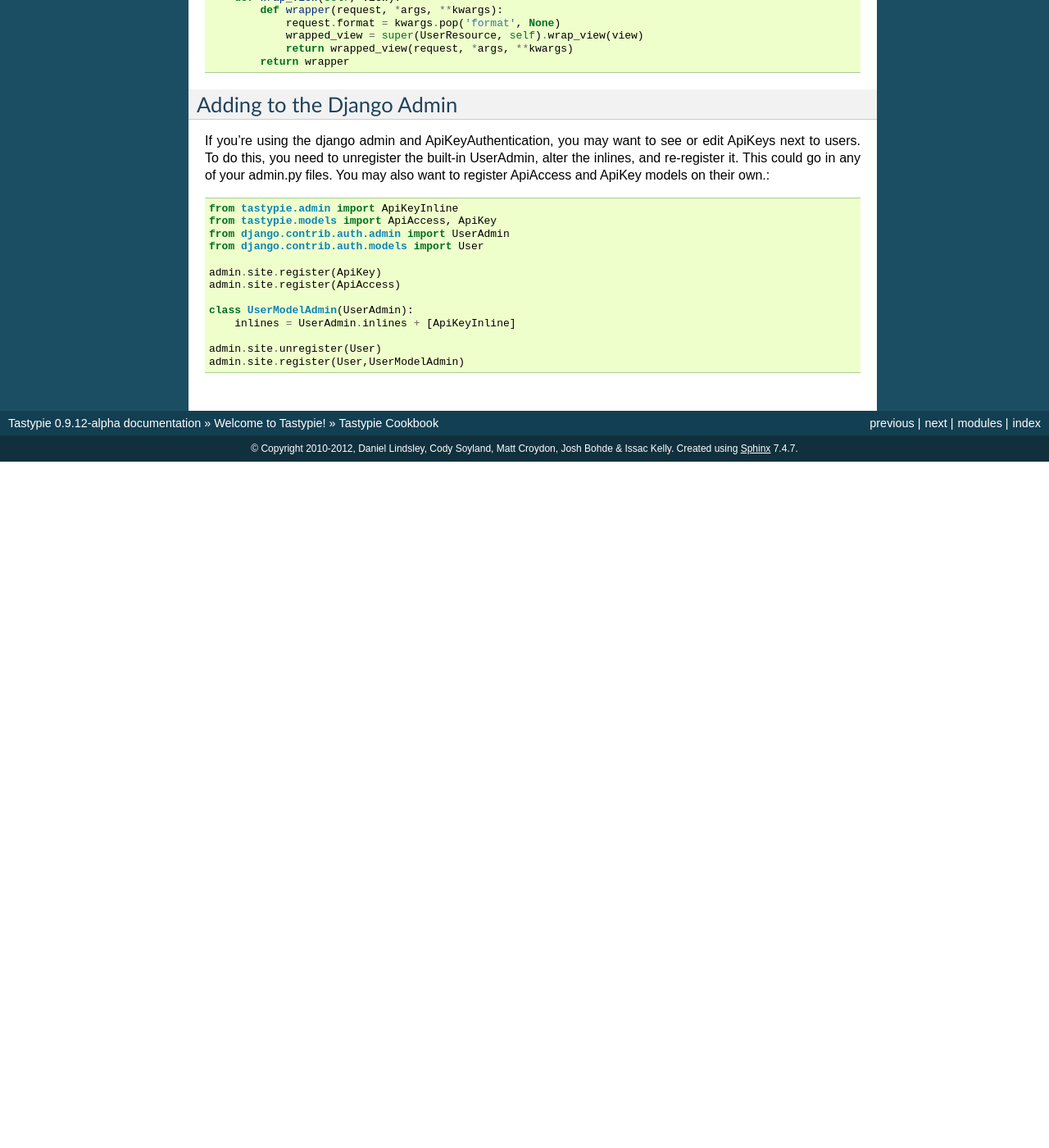
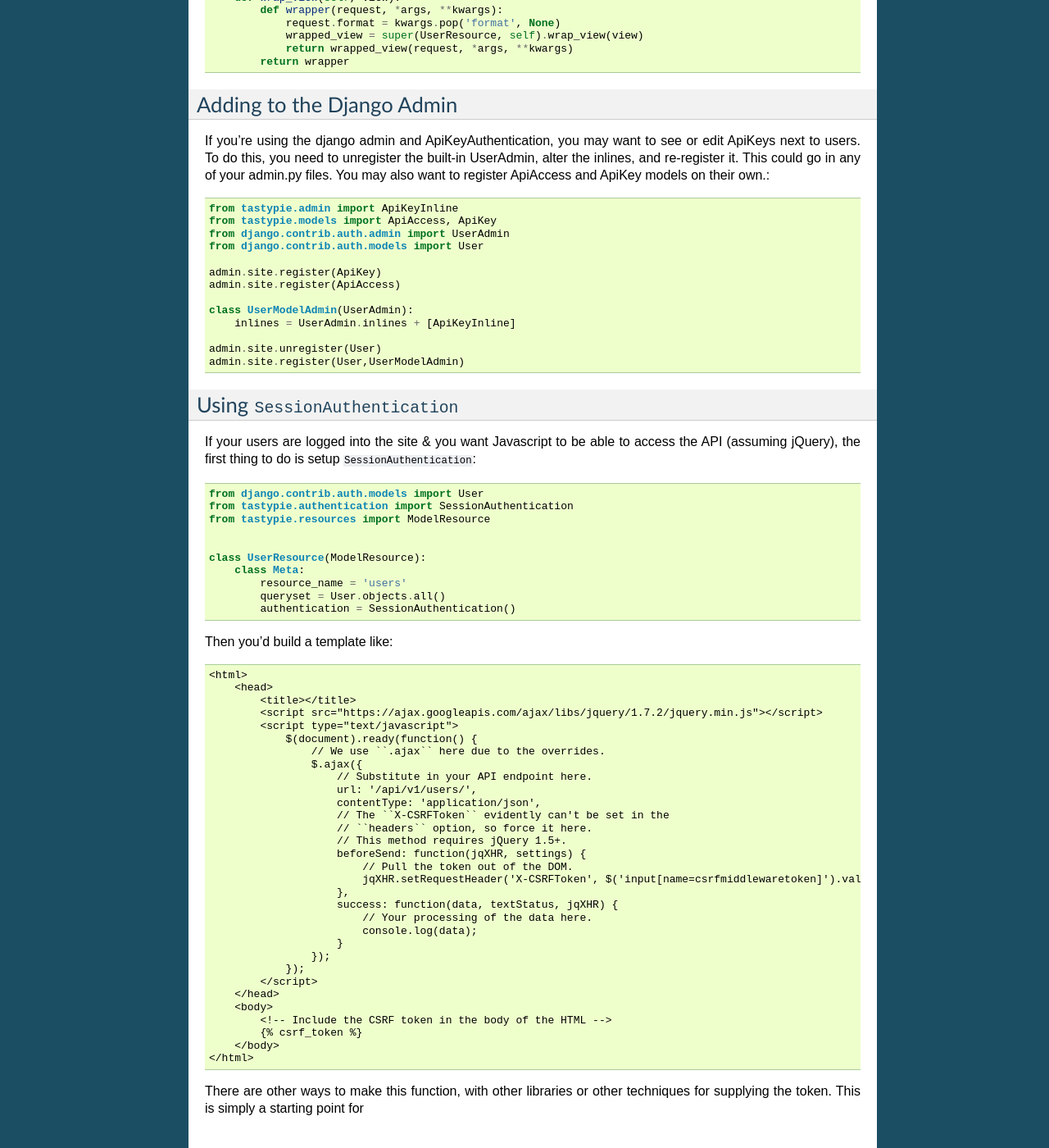
Before and after one commit to django-tastypie/django-tastypie, a Sphinx documentation site: the page built from docs/cookbook.rst, in a window 1280 px wide and 1400 px high, scrolled down 5595 px. Shown: the whole window at 82% size. Built offline with Sphinx 7.4.7, drawn with Linux system fonts in a browser that asks for light colours; before the commit the page ends 6158 px from its top, so only the background shows below that; some of the changed text lies outside the part shown.

Commit message:
Added docs & more tests for ``SessionAuthentication``.

```diff
--- a/docs/cookbook.rst
+++ b/docs/cookbook.rst
@@ -378,3 +378,59 @@ their own.::
 
     admin.site.unregister(User)
     admin.site.register(User,UserModelAdmin)
+
+
+Using ``SessionAuthentication``
+-------------------------------
+
+If your users are logged into the site & you want Javascript to be able to
+access the API (assuming jQuery), the first thing to do is setup
+``SessionAuthentication``::
+
+    from django.contrib.auth.models import User
+    from tastypie.authentication import SessionAuthentication
+    from tastypie.resources import ModelResource
+
+
+    class UserResource(ModelResource):
+        class Meta:
+            resource_name = 'users'
+            queryset = User.objects.all()
+            authentication = SessionAuthentication()
+
+Then you'd build a template like::
+
+    <html>
+        <head>
+            <title></title>
+            <script src="https://ajax.googleapis.com/ajax/libs/jquery/1.7.2/jquery.min.js"></script>
+            <script type="text/javascript">
+                $(document).ready(function() {
+                    // We use ``.ajax`` here due to the overrides.
+                    $.ajax({
+                        // Substitute in your API endpoint here.
+                        url: '/api/v1/users/',
+                        contentType: 'application/json',
+                        // The ``X-CSRFToken`` evidently can't be set in the
+                        // ``headers`` option, so force it here.
+                        // This method requires jQuery 1.5+.
+                        beforeSend: function(jqXHR, settings) {
+                            // Pull the token out of the DOM.
+                            jqXHR.setRequestHeader('X-CSRFToken', $('input[name=csrfmiddlewaretoken]').val());
+                        },
+                        success: function(data, textStatus, jqXHR) {
+                            // Your processing of the data here.
+                            console.log(data);
+                        }
+                    });
+                });
+            </script>
+        </head>
+        <body>
+            <!-- Include the CSRF token in the body of the HTML -->
+            {% csrf_token %}
+        </body>
+    </html>
+
+There are other ways to make this function, with other libraries or other
+techniques for supplying the token. This is simply a starting point for
```
Also changed, not shown: 4 other files.
